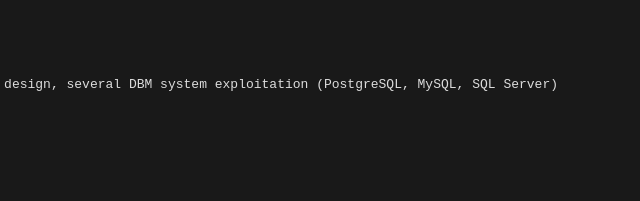
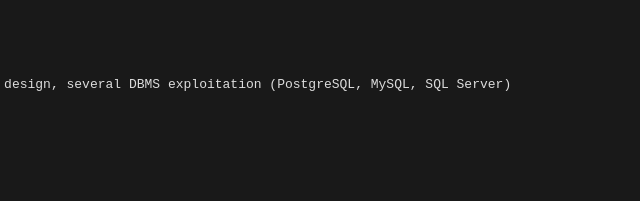
Before and after one commit to ay0ks/ay0ks, a plain HTML site: page index.html in a window 1280 px wide. Shown: the part 153-354 px from the top of the page, 589-1229 px from the left. Drawn offline with Linux system fonts and the light colour scheme.

Commit message:
Update index.html

```diff
--- a/index.html
+++ b/index.html
@@ -81,7 +81,7 @@ pre {
 <p>Here is a little info about me:</p>
 <div class="enumeration">
 <p>I am experienced in: C, C++, C#, Rust, Go and Java.</p>
-<p>I have experience of designing networks and developing protocols, language design, several DBM system exploitation (PostgreSQL, MySQL, SQL Server)</p>
+<p>I have experience of designing networks and developing protocols, language design, several DBMS exploitation (PostgreSQL, MySQL, SQL Server)</p>
 </div>
 <h2>Contacts</h2>
 <div class="enumeration">
```
